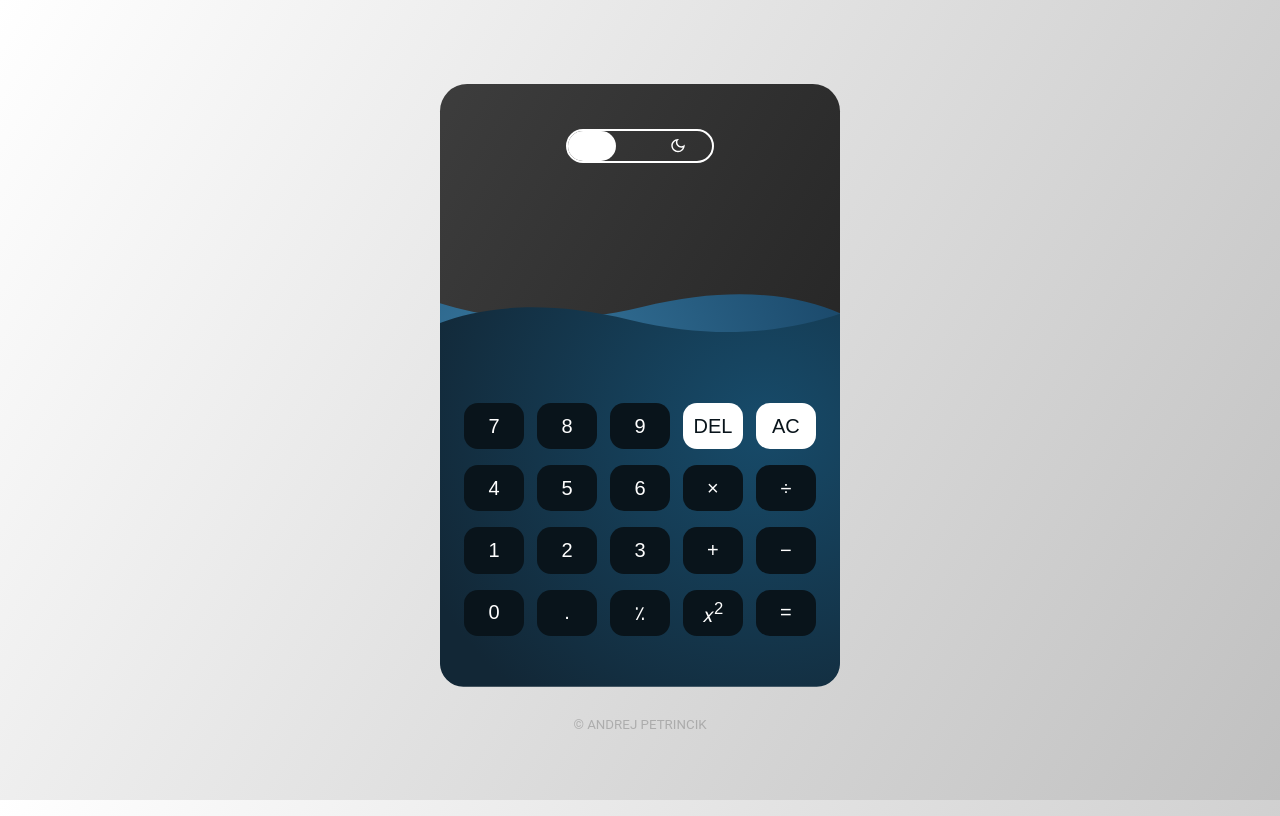
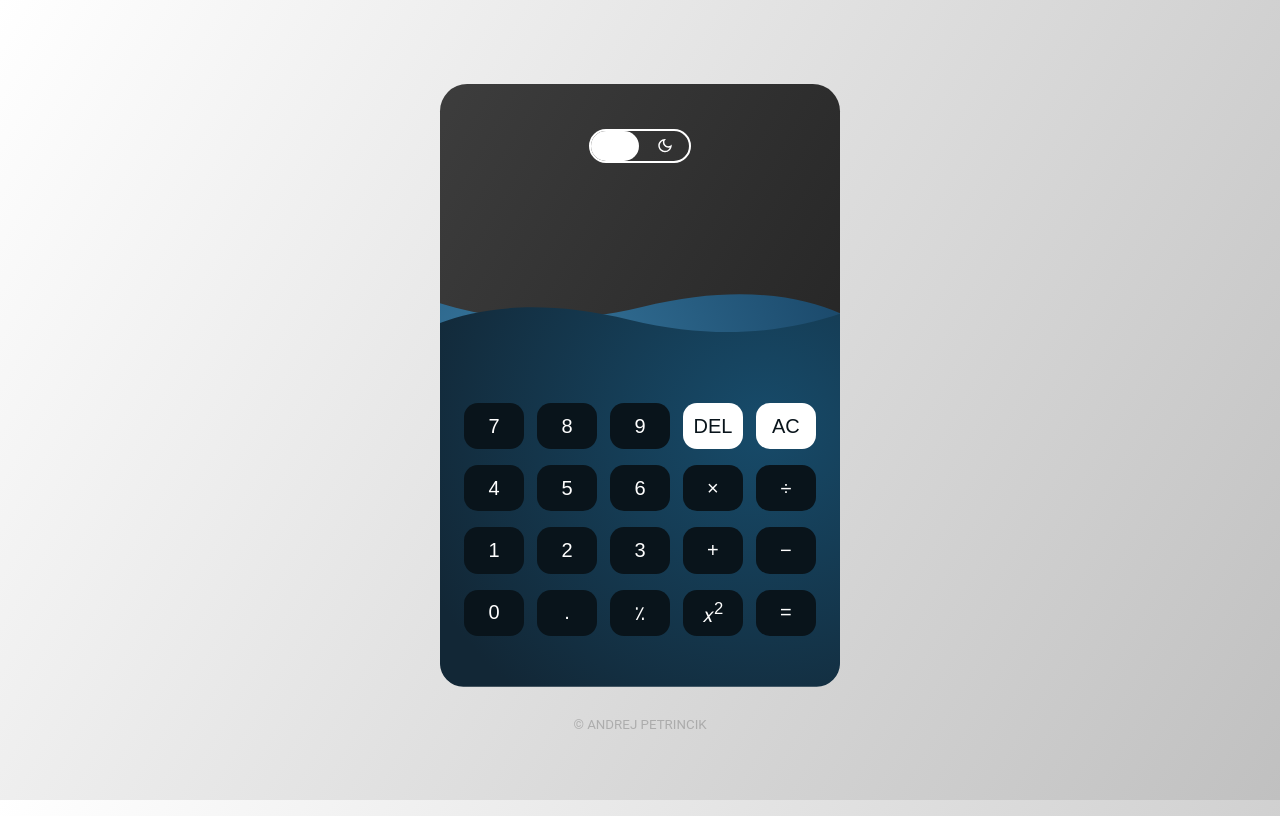
Before and after one commit to Tricheck-A/Calculator, a plain HTML site: page index.html in a window 1280 px wide. Drawn offline with Linux system fonts and the light colour scheme; a web font is replaced by a local one.

Commit message:
Update style.css

```diff
--- a/style.css
+++ b/style.css
@@ -143,21 +143,21 @@ button:hover {
 }
 
 .checkbox:checked + #label #ball{
-    left: 49%;
+    left: 52%;
 }
 
 #darkModeIcon {
     height: 1.2em;
-    margin-right: 0.6em;
+    margin-right: 0.01em;
 }
 
 #lightModeIcon {
     height: 1.2em;
-    margin-left: 0.6em;
+    margin-left: 0.01em;
 }
 
 #label {
-    flex: 0.12 0 auto;
+    flex: 0.01 0 auto;
     border: 2px solid white;
     display: flex;
     align-items: center;
```
